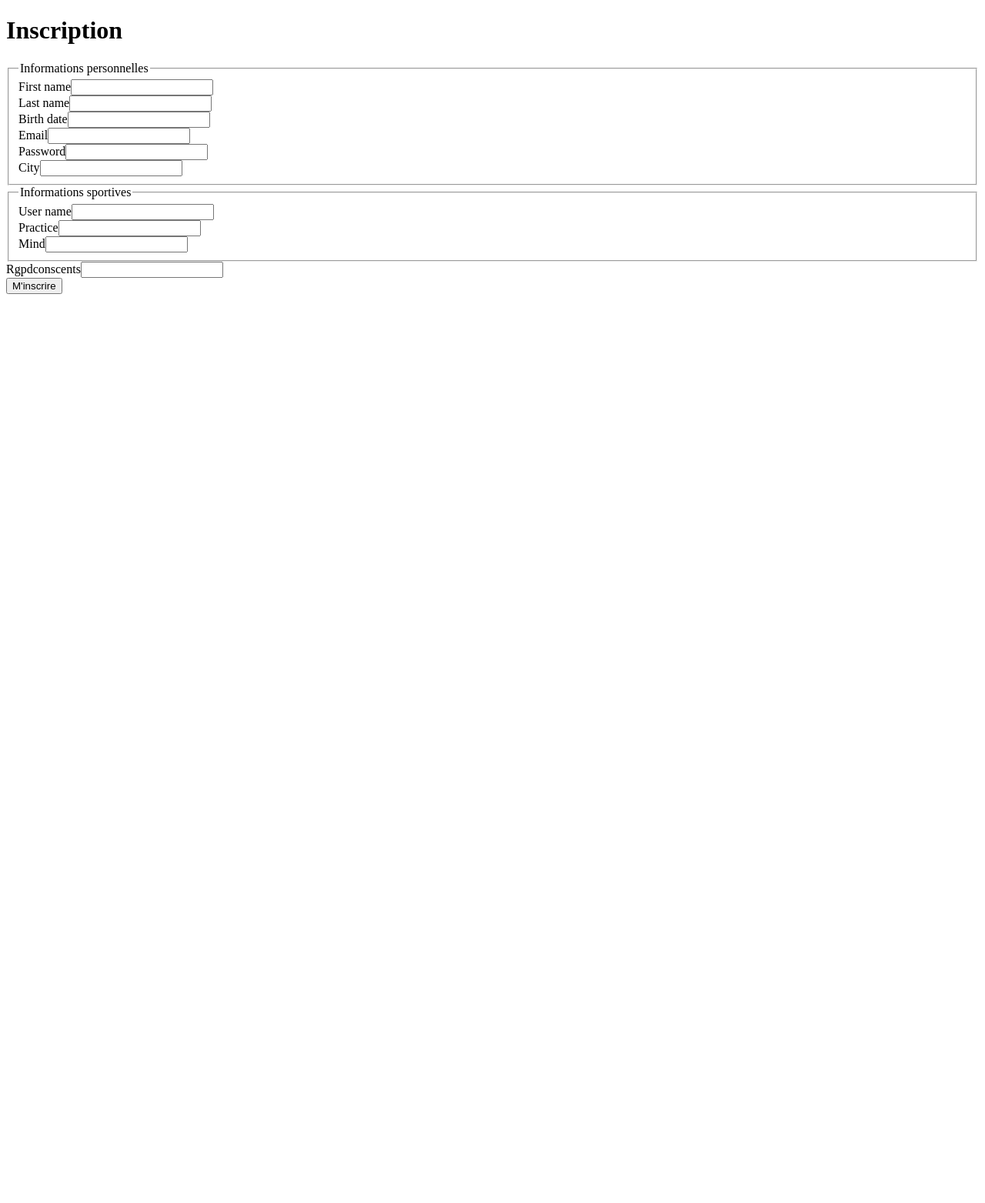
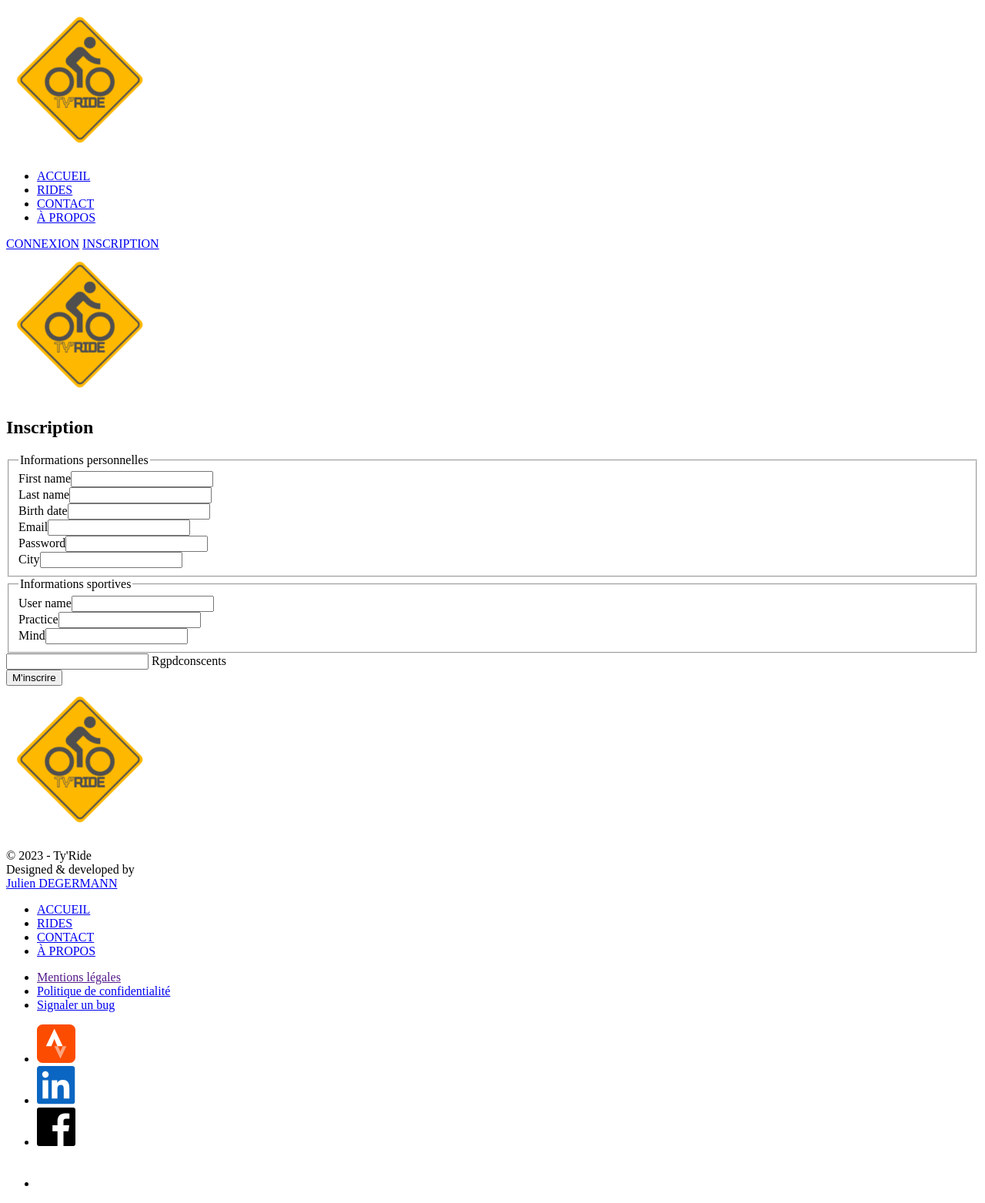
Before and after one commit to JulienDegermann/blablavelo, a Symfony app: template templates/registration/register.html.twig in a window 1280 px wide. Shown: the whole page at 77% size. Before the commit the page ends 382 px from the top, so only its background shows below. Run offline with Twig, Linux system fonts and the light colour scheme; the template is opened without the code that fills it, so the values that code supplies are empty; form fields are guessed from the names that the template uses; some libraries are stand-ins or nearby versions.

Commit message:
#020 - Inscription page view

```diff
--- a/assets/styles/app.scss
+++ b/assets/styles/app.scss
@@ -6,6 +6,7 @@
   line-height: 1.5 !important;
   text-decoration: none !important;
   list-style: none;
+  color: $primary;
 }
 
 
--- a/templates/base.html.twig
+++ b/templates/base.html.twig
@@ -32,9 +32,8 @@
               </div>
 
 
-              {% if app.request.attributes.get('_route') is not same as('app_login') and app.request.attributes.get('_route') is not same as('app_inscription') %}
+              {% if app.request.attributes.get('_route') is not same as('app_login') and app.request.attributes.get('_route') is not same as('app_register') %}
                 {% include "/partials/nav_partial.html.twig" %}
-
               {% endif %}
 
               <div class="col-md-3 text-center button-container position-relative row align-items-center">
@@ -46,7 +45,7 @@
                       <img class="rounded-circle border border-2 border-secondary" src="{{ asset('assets/images/ty_ride_road_sign.png') }}" alt="photo de profil" />
                     </div>
                   {% else %}
-                    {% if app.request.attributes.get('_route') is not same as('app_login') and app.request.attributes.get('_route') is not same as('app_inscription') %}
+                    {% if app.request.attributes.get('_route') is not same as('app_login') and app.request.attributes.get('_route') is not same as('app_register') %}
                       <a class="btn px-3 mx-2 h-auto col btn-primary border-secondary text-white" href="/connexion">CONNEXION</a>
                       <a class="btn px-3 mx-2 h-auto col btn-secondary text-primary" href="/inscription">INSCRIPTION</a>
                     {% endif %}
@@ -96,7 +95,7 @@
 
               <div class="col mb-3">
                 {# <h5>Section</h5> #}
-                {% if app.request.attributes.get('_route') is not same as('app_login') and app.request.attributes.get('_route') is not same as('app_inscription') %}
+                {% if app.request.attributes.get('_route') is not same as('app_login') and app.request.attributes.get('_route') is not same as('app_register') %}
                   {% include "/partials/nav_partial.html.twig" %}
                 {% endif %}
               </div>
--- a/templates/registration/register.html.twig
+++ b/templates/registration/register.html.twig
@@ -4,12 +4,15 @@
   Inscription - Ty'Ride
 {% endblock %}
 
-{% block body %}
-  <div class="form-signin w-100 d-flex justify-content-center align-items-center h-100">
+{% block main %}
+  <section class="form-signin h-100">
+    <div class="container h-100">
+      <div class="row h-100">
+        <img class="w-auto m-auto" src="{{ asset('assets/images/ty_ride_192.png') }}" alt="logo Ty'Ride">
+        <h1 class="text-center">Inscription</h1>
         {{ form_start(registrationForm) }}
-    <h1 class="text-center">Inscription</h1>
         {{ form_errors(registrationForm) }}
-    <fieldset>
+        <fieldset class="col-md-6">
           <legend>Informations personnelles</legend>
           {{ form_row(registrationForm.first_name) }}
           {{ form_row(registrationForm.last_name) }}
@@ -18,15 +21,21 @@
           {{ form_row(registrationForm.plainPassword, { label: 'Password' }) }}
           {{ form_row(registrationForm.city) }}
         </fieldset>
-    <fieldset>
+        <fieldset class="col-md-6">
           <legend>Informations sportives</legend>
           {{ form_row(registrationForm.user_name) }}
           {{ form_row(registrationForm.practice) }}
           {{ form_row(registrationForm.mind) }}
         </fieldset>
-    {{ form_row(registrationForm.RGPDConscents) }}
-
-    <button type="submit" class="btn btn-secondary text-primary px-5 mt-2">M'inscrire</button>
+        <div class="d-inline-flex my-2">
+          {{ form_widget(registrationForm.RGPDConscents) }}
+          {{ form_label(registrationForm.RGPDConscents) }}
+        </div>
+        <button type="submit" class="btn w-auto btn-secondary text-primary px-5 mt-2">M'inscrire</button>
         {{ form_end(registrationForm) }}
       </div>
+    </div>
+  {# <section class="form-signin w-100 d-flex justify-content-center align-items-center h-100"> #}
+
+  </section>
 {% endblock %}
```
Also changed, not shown: src/Controller/RegistrationController.php (+4 -3 lines), src/Form/RegistrationFormType.php (+12 -9 lines), assets/styles/app.css, 1 other file. Lines whose indentation alone changed are shown as unchanged.
